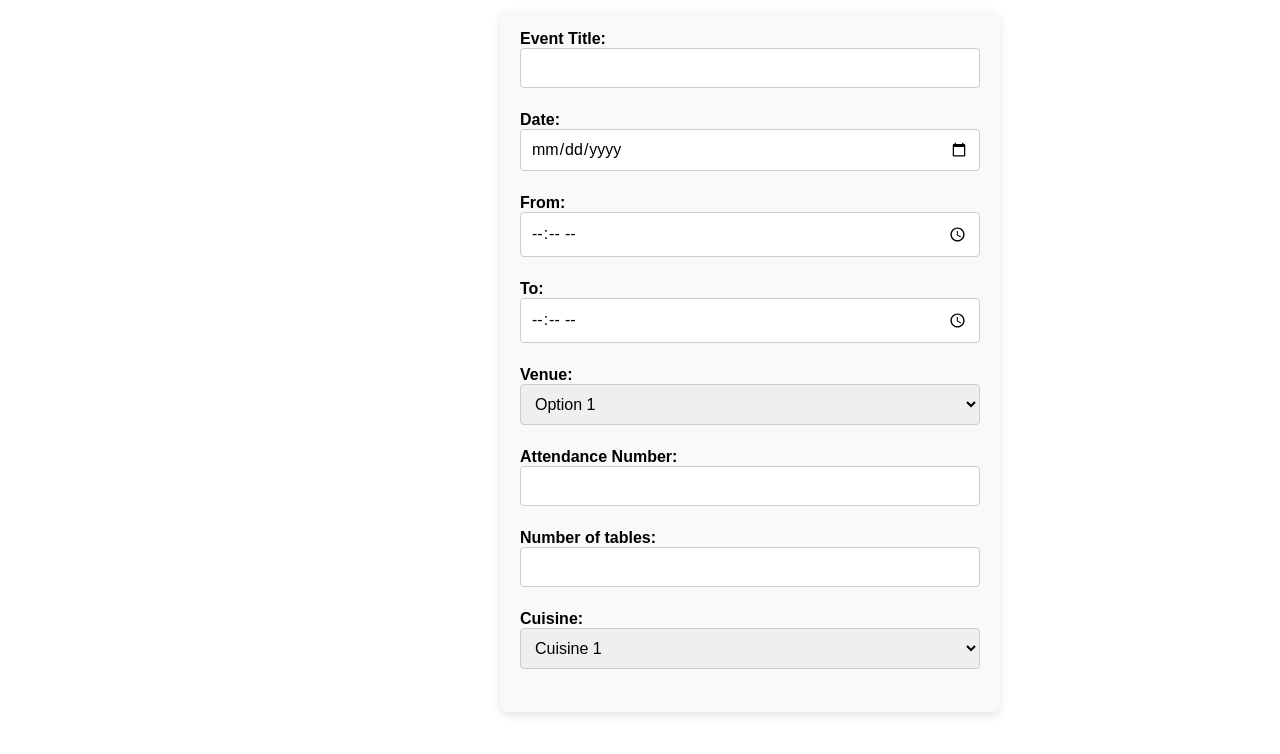
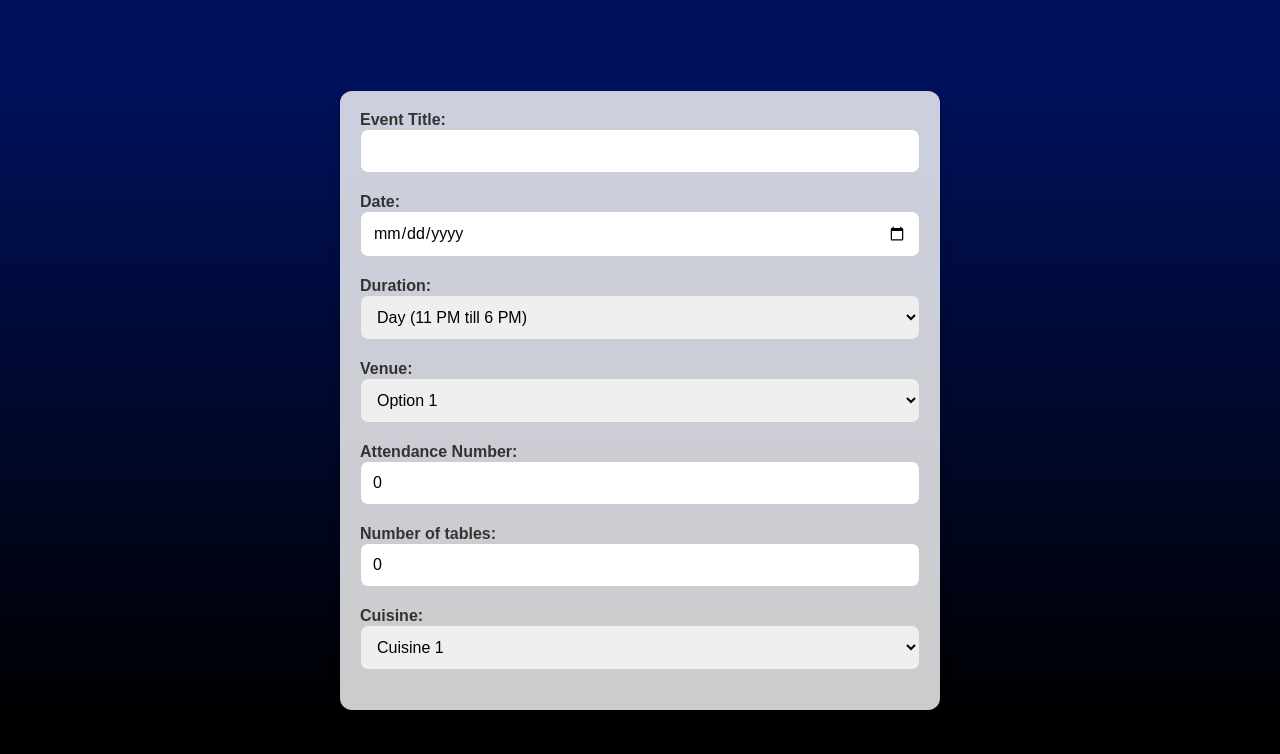
Before and after one commit to Anthony-Nemer/EMS_front_end, a React (Create React App) app: page /new-event in a window 1280 px wide. Shown: the top 754 px of the page. Built offline with nearby package versions, Linux system fonts and the light colour scheme; no server answers.

Commit message:
3melet kam chaghle

```diff
--- a/src/components/LoginPage/login.css
+++ b/src/components/LoginPage/login.css
@@ -31,7 +31,7 @@
     position: relative;
     background: rgba(255, 255, 255, 1);
     padding: 40px;
-    margin-left: 300px;
+    margin-left: 5%;
     border-radius: 10px;
     box-shadow: 0 4px 6px rgba(0, 0, 0, 0.1);
     z-index: 1;
@@ -40,13 +40,14 @@
     flex-direction: column;
 }
 .login-logo{
-    width: 70px;
+    width: 90px;
+    align-self: center;
+    margin: 0;
 }
 .login-form form {
     width: 100%;
     max-width: 500px;
     margin-left: 10px;
-    margin-top: 10px;
     padding: 20px;
     background-color: #f9f9f9;
     border-radius: 8px;
--- a/src/components/NewEvent/NewEvent.css
+++ b/src/components/NewEvent/NewEvent.css
@@ -1,31 +1,69 @@
+body, html {
+  margin: 0;
+  padding: 0;
+  box-sizing: border-box;
+}
+
+.new-event {
+  min-height: 100vh;
+  width: 100%;
+  display: flex;
+  justify-content: center;
+  align-items: center;
+  background: linear-gradient(to bottom, #00115c 10%, #000000 90%);
+  padding: 20px;
+  box-sizing: border-box;
+}
+
 form {
   width: 100%;
-    max-width: 500px;
-    margin-left: 500px;
-    margin-top: 10px;
+  max-width: 600px;
   padding: 20px;
-    background-color: #f9f9f9;
-    border-radius: 8px;
-    box-shadow: 0 4px 8px rgba(0, 0, 0, 0.1);
+  background-color: rgba(255, 255, 255, 0.8);
+  border-radius: 12px;
+  box-shadow: 0 6px 12px rgba(0, 0, 0, 0.2);
 }
+
 
 form label {
   display: block;
-    margin-bottom: 8px;
+  margin-bottom: 10px;
   font-weight: bold;
+  font-size: 16px; /* Adjusted font size for better readability */
+  color: #333; /* Neutral text color */
 }
 
 form input, form select {
   width: 100%;
-    padding: 10px;
-    margin-bottom: 15px;
+  padding: 12px; /* Slightly increased padding */
+  margin-bottom: 10px; /* More space between fields */
   border: 1px solid #ccc;
-    border-radius: 4px;
+  border-radius: 8px; /* More rounded corners */
   font-size: 16px;
+  box-sizing: border-box;
 }
 
+form input:focus, form select:focus {
+  outline: none;
+  border-color: #4f95d3; /* Match the gradient theme */
+  box-shadow: 0 0 5px rgba(79, 149, 211, 0.5);
+}
 
-  form select {
+form button {
+  display: inline-block;
   width: 100%;
-    padding: 10px;
+  padding: 12px;
+  font-size: 16px;
+  color: white;
+  background-color: #4f95d3;
+  border: none;
+  border-radius: 8px;
+  cursor: pointer;
+  text-transform: uppercase;
+  font-weight: bold;
+  transition: background-color 0.3s ease;
 }
+
+form button:hover {
+  background-color: #1c1ec7; /* Darker shade on hover */
+}
--- a/src/components/NewEvent/NewEvent.js
+++ b/src/components/NewEvent/NewEvent.js
@@ -1,49 +1,97 @@
 import { useState } from "react";
-import "./NewEvent.css"
+import "./NewEvent.css";
 
-function NewEvent (userInfo) {
-    const [eventTitle, setEventTitle]= useState('');
+function NewEvent(userInfo) {
+  const [eventTitle, setEventTitle] = useState("");
+  const [eventDate, setEventDate] = useState("");
+  const [duration, setDuration] = useState("Day (11 PM till 6 PM)");
+  const [venue, setVenue] = useState("Option 1");
+  const [attendanceNumber, setAttendanceNumber] = useState(0);
+  const [tableNumber, setTableNumber] = useState(0);
+  const [cuisine, setCuisine] = useState("Cuisine 1");
 
-    return(
-        <>
+  const handleAttendanceChange = (e) => {
+    const value = Math.max(0, e.target.value); // Ensure non-negative value
+    setAttendanceNumber(value);
+  };
+
+  const handleTableNumberChange = (e) => {
+    const value = Math.max(0, e.target.value); // Ensure non-negative value
+    setTableNumber(value);
+  };
+
+  return (
+    <div className="new-event">
       <form>
-            <label>Event Title:
-                <input  value={eventTitle} type="text" onChange={(e) =>setEventTitle(e.target.value)} required/>
+        <label>
+          Event Title:
+          <input
+            value={eventTitle}
+            type="text"
+            onChange={(e) => setEventTitle(e.target.value)}
+            required
+          />
         </label>
-            <label>Date:
-                <input type="date" required/>
+        <label>
+          Date:
+          <input
+            type="date"
+            value={eventDate}
+            onChange={(e) => setEventDate(e.target.value)}
+            required
+          />
         </label>
-            <label>From:
-                <input type="time" required/>
+        <label>
+          Duration:
+          <select
+            value={duration}
+            onChange={(e) => setDuration(e.target.value)}
+          >
+            <option>Day (11 PM till 6 PM)</option>
+            <option>Night (7 PM till 2 AM)</option>
+          </select>
         </label>
-            <label>To:
-                <input type="time" required/>
-            </label>
-            <label>Venue:
-                <select>
+        <label>
+          Venue:
+          <select
+            value={venue}
+            onChange={(e) => setVenue(e.target.value)}
+          >
             <option>Option 1</option>
             <option>Option 2</option>
           </select>
         </label>
-            <label>Attendance Number:
-                <input type="number" required/>
+        <label>
+          Attendance Number:
+          <input
+            type="number"
+            value={attendanceNumber}
+            onChange={handleAttendanceChange}
+            required
+          />
         </label>
-            <label>Number of tables:
-                <input type="number" required></input>
+        <label>
+          Number of tables:
+          <input
+            type="number"
+            value={tableNumber}
+            onChange={handleTableNumberChange}
+            required
+          ></input>
         </label>
-            <label>Cuisine:
-                <select>
+        <label>
+          Cuisine:
+          <select
+            value={cuisine}
+            onChange={(e) => setCuisine(e.target.value)}
+          >
             <option>Cuisine 1</option>
             <option>Cuisine 2</option>
           </select>
         </label>
-
-           {/*Radio for services then selects for customization */}
       </form>
-        </>
+    </div>
   );
-
-
 }
 
 export default NewEvent;
```
Lines whose indentation alone changed are shown as unchanged.
